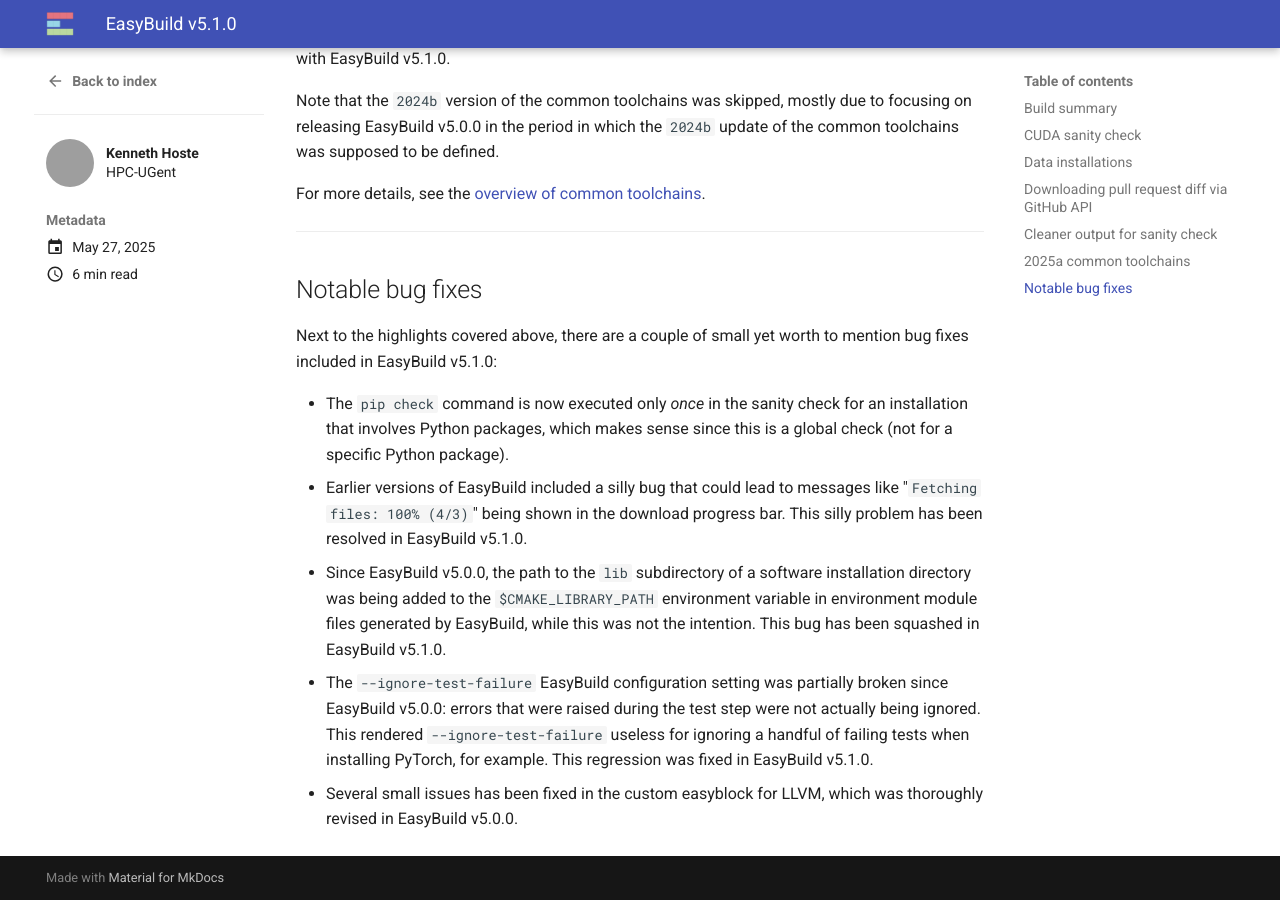
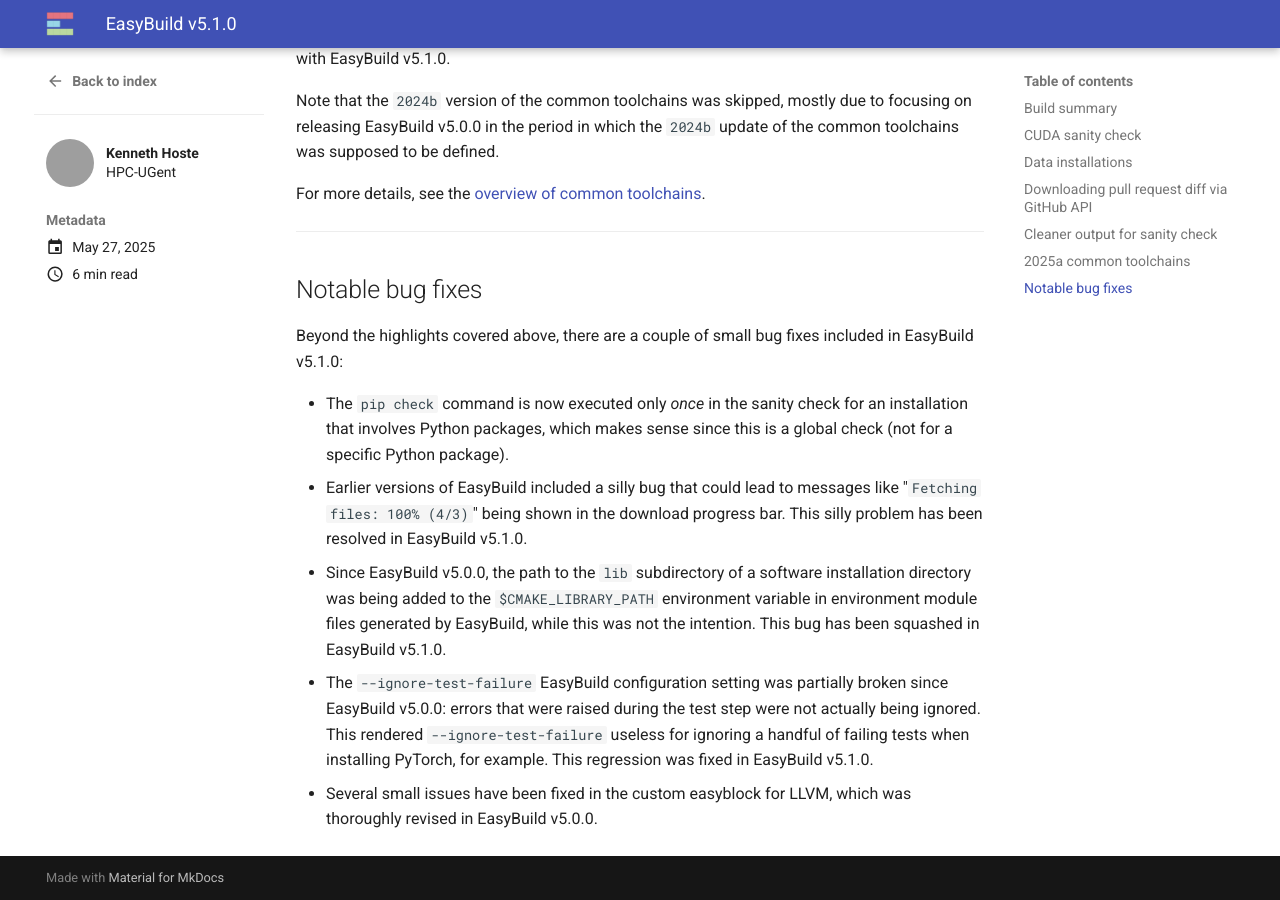
Before and after one commit to easybuilders/easybuild-blog, an MkDocs documentation site: the page built from docs/posts/2025/05/EasyBuild-5.1.0.md, in a window 1280 px wide and 900 px high, scrolled down 3683 px. Built offline with MkDocs 1.6.1 and Material for MkDocs 9.7.7, drawn with Linux system fonts in a browser that asks for light colours; grey boxes are pictures that could not be loaded.

Commit message:
Apply suggestions from code review
Co-authored-by: Adam Huffman <verdurin@users.noreply.github.com>

```diff
--- a/docs/posts/2025/05/EasyBuild-5.1.0.md
+++ b/docs/posts/2025/05/EasyBuild-5.1.0.md
@@ -178,7 +178,7 @@
 
 ## Notable bug fixes
 
-Next to the highlights covered above, there are a couple of small yet worth to mention bug fixes included in EasyBuild
+Beyond the highlights covered above, there are a couple of small bug fixes included in EasyBuild
 v5.1.0:
 
 - The `pip check` command is now executed only *once* in the sanity check for an installation that involves Python packages, which makes sense since this is a global check (not for a specific Python package).
@@ -190,5 +190,5 @@
   were raised during the test step were not actually being ignored. This rendered `--ignore-test-failure` useless for
   ignoring a handful of failing tests when installing PyTorch, for example.
   This regression was fixed in EasyBuild v5.1.0.
-- Several small issues has been fixed in the custom easyblock for LLVM, which was thoroughly revised in EasyBuild
+- Several small issues have been fixed in the custom easyblock for LLVM, which was thoroughly revised in EasyBuild
   v5.0.0.
```
